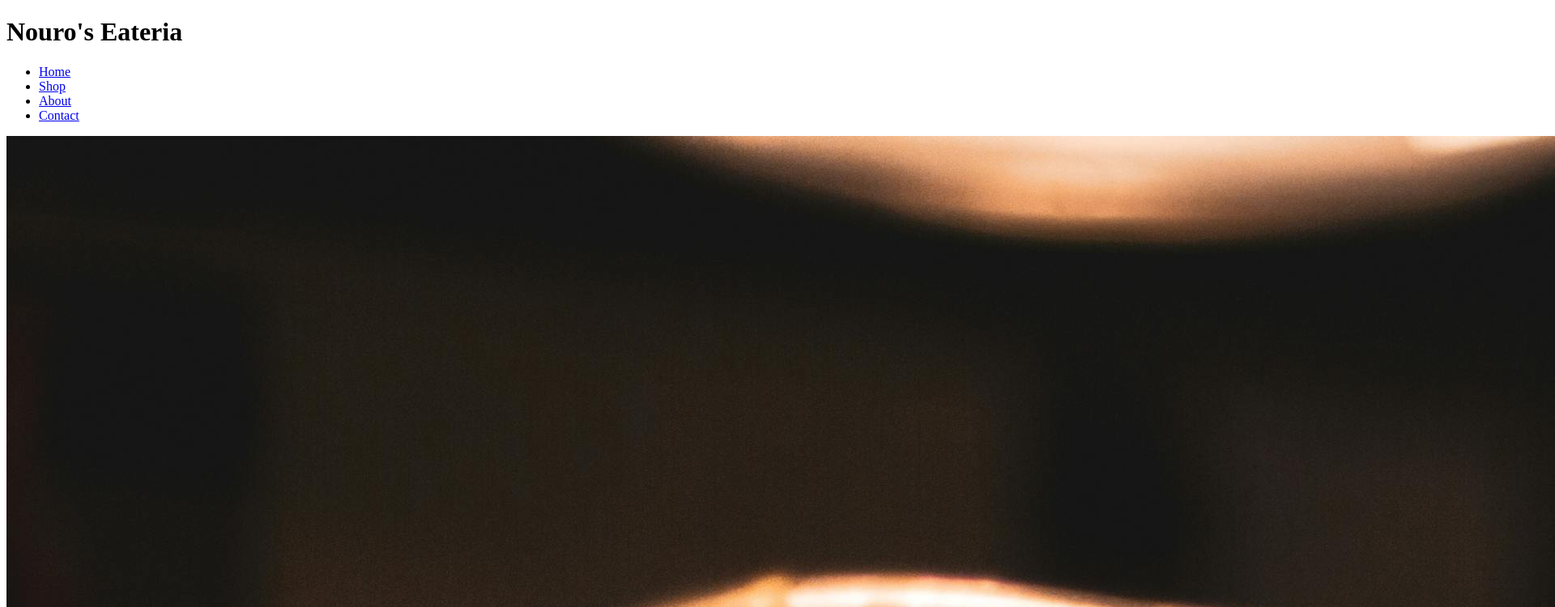
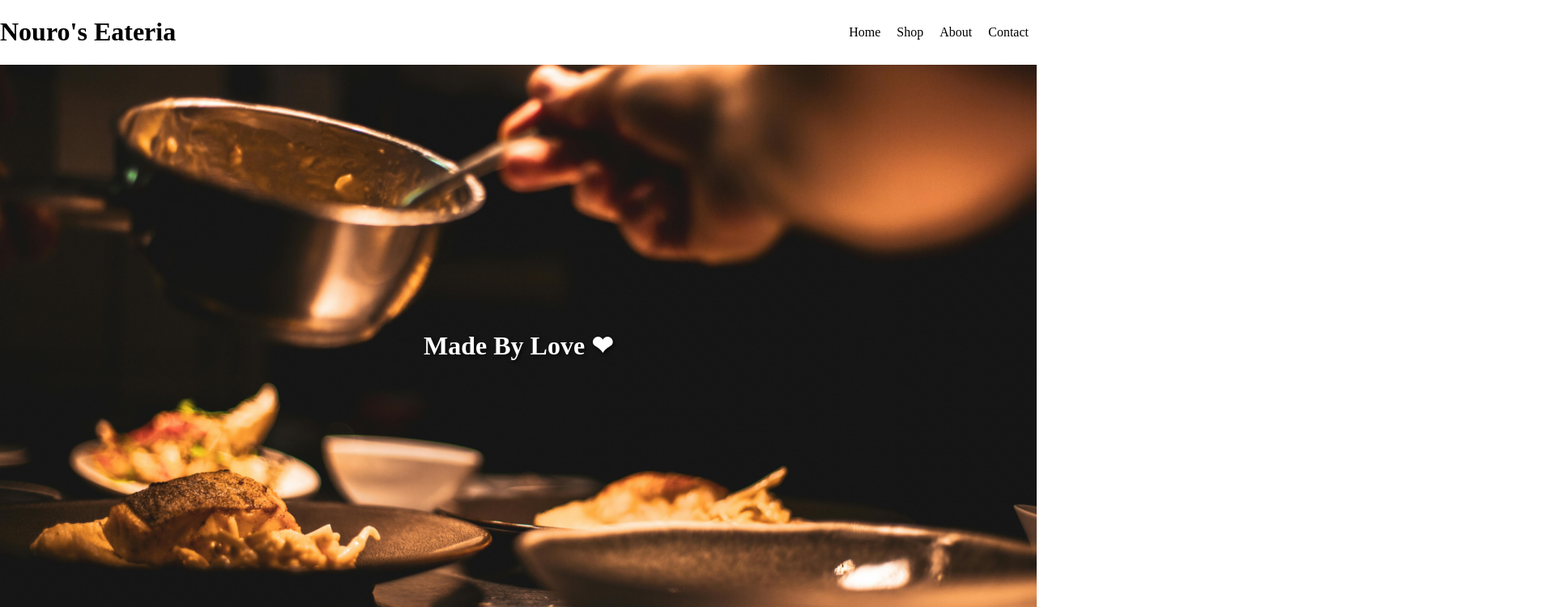
Before and after one commit to nourr228/E-Commerce-System, a plain HTML site: page index.html in a window 1280 px wide. Shown: the top 750 px of the page at 81% size, 1920 px wide, since content can reach past the window. Drawn offline with Linux system fonts and the light colour scheme; files that its build step writes are made by us from their sources.

Commit message:
made some of the home page

```diff
--- a/css/styles.css
+++ b/css/styles.css
@@ -0,0 +1,55 @@
+body {
+    margin: 0; /* Remove default margin */
+    padding: 0; /* Remove default padding */
+}
+
+.navbar {
+    display: flex;
+    align-items: center;
+    gap: 20px;
+    list-style-type: none;
+    padding: 0;
+    margin: 10px;
+}
+
+a {
+    text-decoration: none;
+    color: inherit;
+    cursor: pointer;
+}
+
+#opening-photo {
+    position: relative; /* Enable positioning for child elements */
+    width: 100%;
+    height: auto;
+    display: block;
+}
+
+#opening-photo + h2 {
+    position: absolute; /* Position the text over the image */
+    top: 50%; /* Center vertically */
+    left: 50%; /* Center horizontally */
+    transform: translate(-50%, -50%); /* Adjust for true center */
+    color: white; /* Ensure text is visible */
+    font-size: 2rem; /* Adjust font size as needed */
+    text-shadow: 2px 2px 4px rgba(0, 0, 0, 0.7); /* Add shadow for better visibility */
+}
+
+@media (max-width: 768px) {
+    #opening-photo + h2 {
+        font-size: 1.5rem; /* Adjust font size for smaller screens */
+        top: 50%;
+        left: 50%;
+        transform: translate(-50%, -50%);
+    }
+
+    #opening-photo {
+        height: auto; /* Ensure the image scales properly */
+    }
+}
+
+@media (max-width: 480px) {
+    #opening-photo + h2 {
+        font-size: 1.2rem; /* Further reduce font size for very small screens */
+    }
+}
--- a/index.html
+++ b/index.html
@@ -4,13 +4,14 @@
     <meta charset="UTF-8" />
     <meta name="viewport" content="width=device-width, initial-scale=1.0" />
     <title>Nouro's Eateria</title>
-    <link rel="stylesheet" href="styles.css" />
+    <link rel="stylesheet" href="/css/styles.css" />
   </head>
   <body>
-    <header>
+
+    <header style="display: flex; align-items: center; justify-content: space-between; position: fixed; top: 0; left: 0; right: 0; background: white; z-index: 1000;">
       <h1>Nouro's Eateria</h1>
       <nav>
-        <ul>
+        <ul class="navbar">
           <li><a href="index.html">Home</a></li>
           <li><a href="products.html">Shop</a></li>
           <li><a href="about.html">About</a></li>
@@ -19,7 +20,10 @@
       </nav>
     </header>
     <main>
-      <div id="opening-photo"><img src="assets/images/pexels-yente-van-eynde-1263034-2403392.jpg" alt="Opening Photo" /><h2>Made By Love ❤</h2></div>
+      <div>
+        <img id="opening-photo" src="assets/images/pexels-yente-van-eynde-1263034-2403392.jpg" alt="Opening Photo" />
+        <h2>Made By Love ❤</h2>
+      </div>
       <section id="products">
         <h2>Featured Products</h2>
         <!-- Product items will go here -->
```
